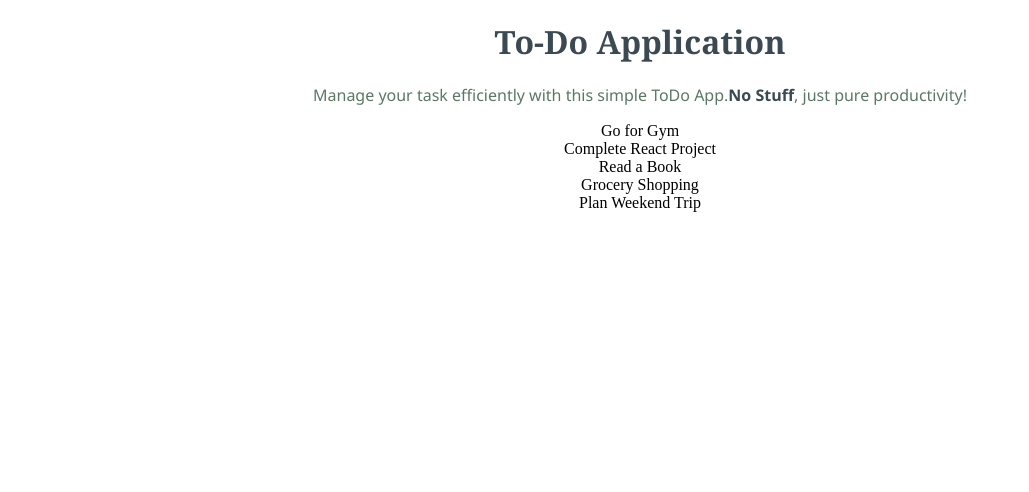
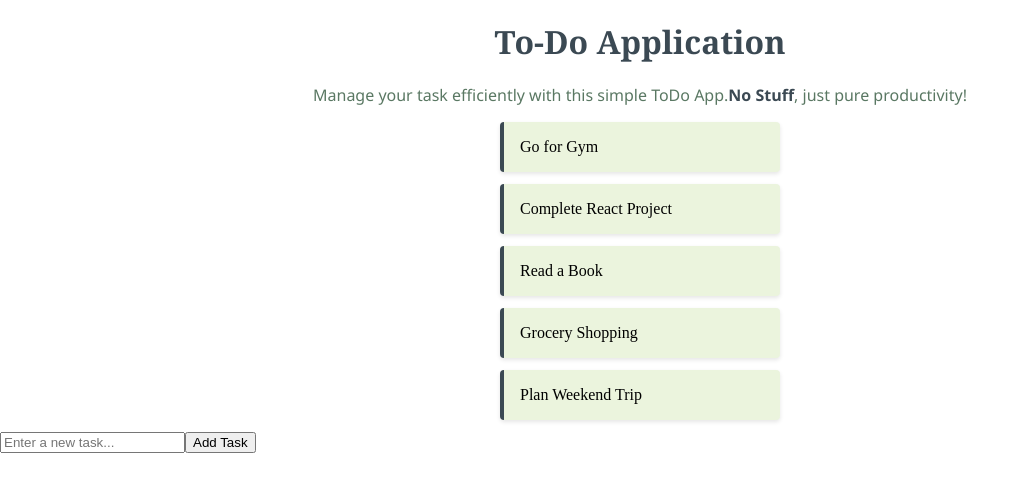
Before and after one commit to Shrilesh-Dhobale/A-23-ToDo-App, a React (Vite) app: page / in a window 1280 px wide. Shown: the top 492 px of the page, without its empty margins (0-1029 px from the left). Built offline with nearby package versions, Linux system fonts and the light colour scheme.

Commit message:
Input section added

```diff
--- a/src/App.css
+++ b/src/App.css
@@ -2,9 +2,7 @@
     margin:0;
     padding:0;
     background-color: #90AB8B;
-}
-.home-container{
-    text-align: center;
+    box-sizing: border-box;
 }
 .app-heading{
     text-align:center;
--- a/src/App.jsx
+++ b/src/App.jsx
@@ -1,4 +1,5 @@
 import { useState } from 'react'
+import TaskCard from './TaskCard'
 
 import './App.css'
 
@@ -19,10 +20,16 @@ function App() {
         <span className='highlighted-text'>No Stuff</span>, just pure productivity!
       </p>
       {tasks.map((task, index) => (
-        <div key={index} className="task-item">
-          {task}
-        </div>
+        <TaskCard key={index} task={task} />
       ))}
+      <div className="input-section">
+        <input
+          type="text"
+          className="task-input"
+          placeholder="Enter a new task..."
+        />
+        <button className="add-task-button">Add Task</button>
+      </div>
     </div>
   )
 }
--- a/src/TaskCard.css
+++ b/src/TaskCard.css
@@ -0,0 +1,9 @@
+.task-card{
+    background-color: #EBF4DD;
+    border-left:4px solid #3B4953;
+    border-radius: 4px;
+    padding: 16px;
+    margin: 12px 500px;
+    box-shadow: 0 2px 4px rgba(0, 0, 0, 0.1);
+
+}
--- a/src/TaskCard.jsx
+++ b/src/TaskCard.jsx
@@ -3,7 +3,7 @@ import './TaskCard.css'
 
 function TaskCard({task}) {
   return (
-    <div>
+    <div className='task-card'>
       {task}
     </div>
   )
```
